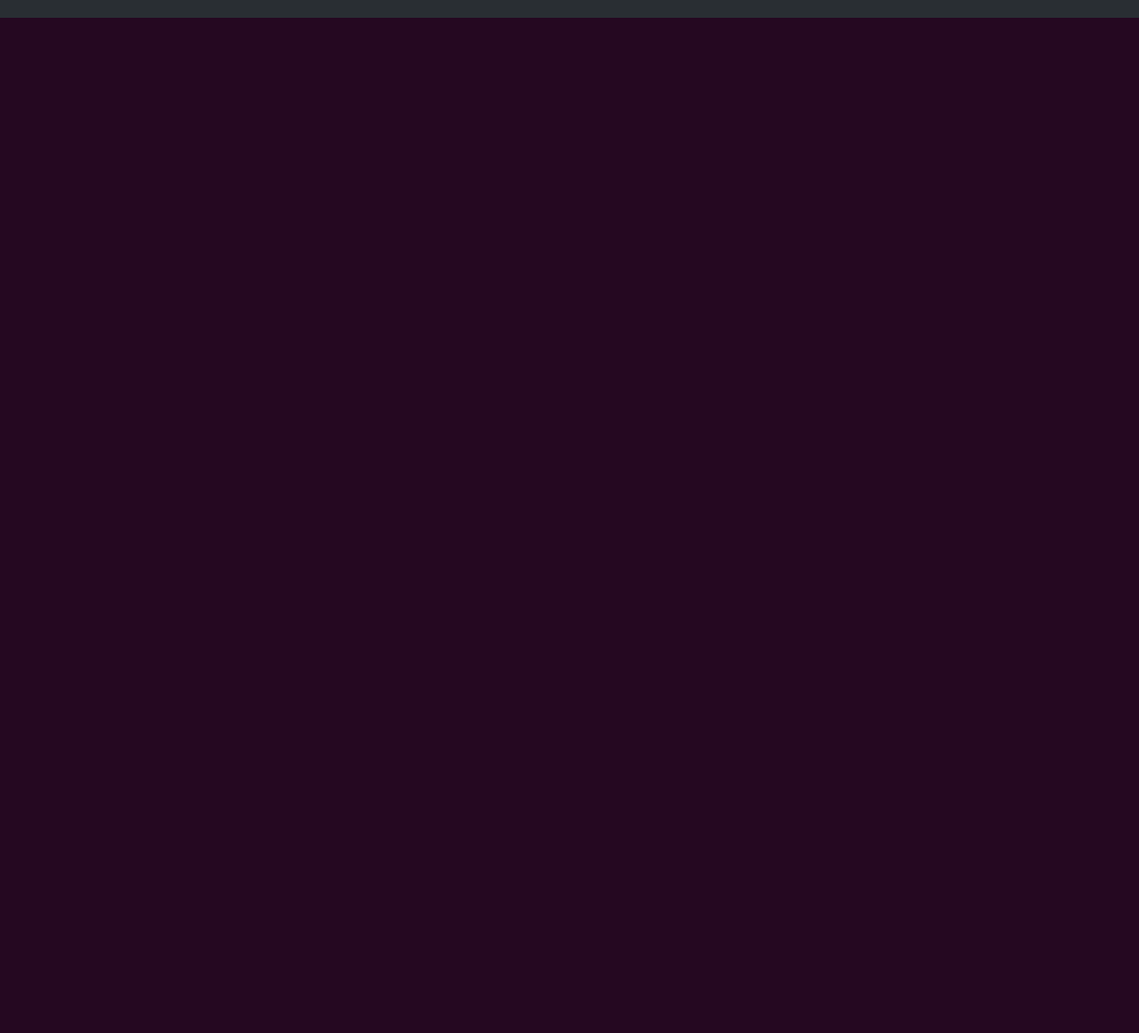
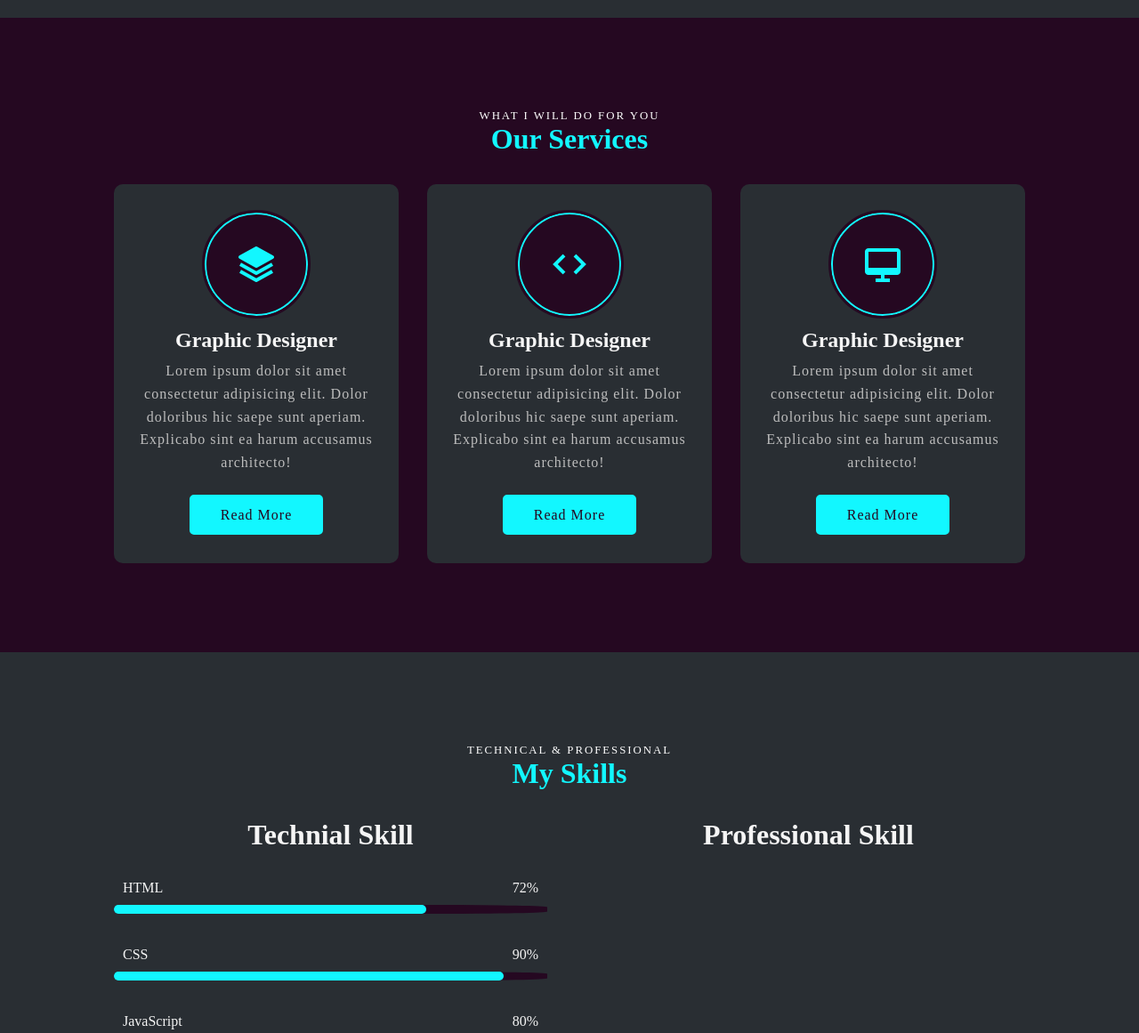
Before and after one commit to TaskinAhamedTushar/Portfolio, a plain HTML site: page index.html in a window 1280 px wide. Shown: the part 1740-2901 px from the top of the page at 89% size. Before the commit the page ends 1760 px from the top, so only its background shows below. Drawn offline with nearby package versions, Linux system fonts and the light colour scheme.

Commit message:
third-commit

```diff
--- a/index.html
+++ b/index.html
@@ -103,15 +103,15 @@
      <div class="img-about">
      <img src="img/about-me-pic2.png" alt="">
       <div class="info-about1">
-       <span>10+</span>
+       <span>02+</span>
        <p>Years Of Experience</p>
       </div>
       <div class="info-about2">
-        <span>150+</span>
+        <span>50+</span>
         <p>Project Completed</p>
        </div>
        <div class="info-about3">
-        <span>200+</span>
+        <span>80+</span>
         <p>Happy Clients</p>
        </div>
      </div>
@@ -129,6 +129,109 @@
      </div>
     </section>
 
+    <section id="services" class="services">
+
+     <div class="main-text">
+      <span > What i will do for you </span>
+      <h2 > Our Services </h2>
+     </div>
+     <div class="section-services">
+      <div class="section-box">
+        <i class="bx bxs-layer  services-icon"></i>
+        <h3> Graphic Designer </h3>
+        <p> Lorem ipsum dolor sit amet consectetur adipisicing elit. Dolor doloribus
+           hic saepe sunt aperiam. Explicabo sint ea harum accusamus architecto!</p>
+
+         <div class="btn-box services-btn">
+          <a href="#" class="btn">Read More </a>
+         </div>
+      </div>
+
+
+      <div class="section-box">
+        <i class="bx bx-code  services-icon"></i>
+        <h3> Graphic Designer </h3>
+        <p> Lorem ipsum dolor sit amet consectetur adipisicing elit. Dolor doloribus
+           hic saepe sunt aperiam. Explicabo sint ea harum accusamus architecto!</p>
+
+         <div class="btn-box services-btn">
+          <a href="#" class="btn">Read More </a>
+         </div>
+      </div>
+
+
+      <div class="section-box">
+        <i class="bx bx-desktop  services-icon"></i>
+        <h3> Graphic Designer </h3>
+        <p> Lorem ipsum dolor sit amet consectetur adipisicing elit. Dolor doloribus
+           hic saepe sunt aperiam. Explicabo sint ea harum accusamus architecto!</p>
+
+         <div class="btn-box services-btn">
+          <a href="#" class="btn">Read More </a>
+         </div>
+      </div>
+
+     </div>
+    </section>
+
+    <section id="skills" class="skills">
+    <div class="main-text">
+      <span> TECHNICAL & PROFESSIONAL </span>
+      <h2> My Skills</h2>
+    </div>
+
+    <div class="skill-main">
+      <div class="skill-left">
+        <h3> Technial Skill</h3>
+
+        <div class="skill-bar">
+          <div class="skill-info">
+            <p>HTML</p>
+            <p> 72%</p>
+          </div>
+          <div class="bar">
+            <span class="HTML"></span>
+          </div>
+        </div>
+
+        <div class="skill-bar">
+          <div class="skill-info">
+            <p>CSS</p>
+            <p> 90%</p>
+          </div>
+          <div class="bar">
+            <span class="CSS"></span>
+          </div>
+        </div>
+
+        <div class="skill-bar">
+          <div class="skill-info">
+            <p>JavaScript</p>
+            <p> 80%</p>
+          </div>
+          <div class="bar">
+            <span class="JavaScript"></span>
+          </div>
+        </div>
+
+        <div class="skill-bar">
+          <div class="skill-info">
+            <p>Figma</p>
+            <p> 62%</p>
+          </div>
+          <div class="bar">
+            <span class=" Figma"> </span>
+          </div>
+        </div>
+
+      </div>
+      <div class="skill-right">
+        <h3> Professional Skill</h3>
+      </div>
+    </div>
+
+    </section>
+
   <script src="script.js"> </script>
 </body>
 </html>
--- a/style.css
+++ b/style.css
@@ -419,3 +419,187 @@
   }
 
 }
+
+/*services section*/
+
+.main-text{
+
+  width:100%;
+text-align: center;
+  margin-bottom: 2rem;
+  color: var(--hover-color);
+  justify-content: space-between;
+
+}
+
+.main-text h2{
+  font-weight: 700px;
+  font-size: var(--norma-font);
+}
+
+.main-text span{
+  color: #fdfdfd;
+  font-size: .8rem;
+  font-weight: 200px;
+  letter-spacing: 2px;
+  text-transform: uppercase;
+}
+.section-services{
+ display: flex;
+ justify-content: center;
+ align-items: center;
+ flex-wrap: wrap;
+ grid-gap:2rem ;
+}
+
+.section-services .section-box{
+ flex:1 1 18rem;
+ padding: 2rem 1rem 2rem;
+ text-align: center;
+ background: var(--secon-bg-color);
+ transition: transform .4s;
+ border-radius: 10px;
+}
+
+.services-btn{
+  width:auto;
+  justify-content: center;
+  margin-top: 6px;
+}
+
+.section-box:hover{
+  transform: translateY(-.7rem);
+}
+
+.services-icon{
+  border: 2px solid var(--hover-color);
+  padding: 2rem;
+  background: var(--bg-color);
+  display: flex;
+  align-self: center;
+  font-size: 3rem;
+  margin-bottom: 4px;
+  border-radius: 50%;
+  position: relative;
+  color: var(--hover-color);
+  box-shadow: var(--neon-box-shadow);
+  outline: 3px solid var(--bg-color);
+}
+
+.section-box h3{
+  margin-top: 10px;
+  font-size: 1.5rem;
+}
+
+.section-box p{
+  margin: .5rem 0 1.5rem 0;
+  font-weight: 300px;
+  letter-spacing: 1px;
+  color: #bdbdbd;
+  line-height: 1.6;
+}
+
+/*skill-section*/
+.skills{
+  background: var(--secon-bg-color);
+}
+
+.skill-main{
+  width: 100%;
+  display: grid;
+  grid-template-columns: repeat(2, 1fr);
+  grid-row-gap: 30px;
+  grid-column-gap: 50px;
+}
+
+.skill-bar{
+  margin-bottom: 2.3rem;
+}
+
+.skill-main h3{
+  margin-bottom: 2rem;
+  font-size: var(--norma-font);
+  text-align: center;
+}
+
+.skill-left .skill-bar .skill-info{
+  display: flex;
+  justify-content: space-between;
+  align-items: center;
+  padding: 0 10px;
+}
+
+.skill-left .skill-bar .bar{
+  width:100%;
+  height: 10px;
+  background-color: var(--bg-color);
+  border-radius: 25%;
+  margin-top: 10px;
+  position: relative;
+}
+
+.skill-bar .bar span{
+  width:50%;
+  height: 100%;
+  position: absolute;
+  left: 0;
+  background: var(--hover-color);
+  border-radius: 25px;
+  box-shadow: var(--neon-box-shadow);
+}
+
+.skill-bar .bar .HTML{
+  width: 72%;
+  animation: HTML 2s;
+}
+
+.skill-bar .bar .CSS{
+  width: 90%;
+  animation: CSS 3s;
+}
+
+.skill-bar .bar .JavaScript{
+  width: 80%;
+  animation: JavaScript 4s;
+
+}
+.skill-bar .bar .Figma{
+  width: 62%;
+  animation: Figma 5s;
+}
+
+@keyframes HTML{
+  0%{
+    width: 0%;
+  }
+  100%{
+    width: 72%;
+  }
+}
+
+@keyframes CSS{
+  0%{
+    width: 0%;
+  }
+  100%{
+    width: 90%;
+  }
+}
+
+@keyframes JavaScript {
+  0%{
+    width: 0%;
+  }
+  100%{
+    width: 80%;
+  }
+}
+
+@keyframes Figma{
+  0%{
+    width: 0%;
+  }
+  100%{
+    width: 62%;
+  }
+}
```
